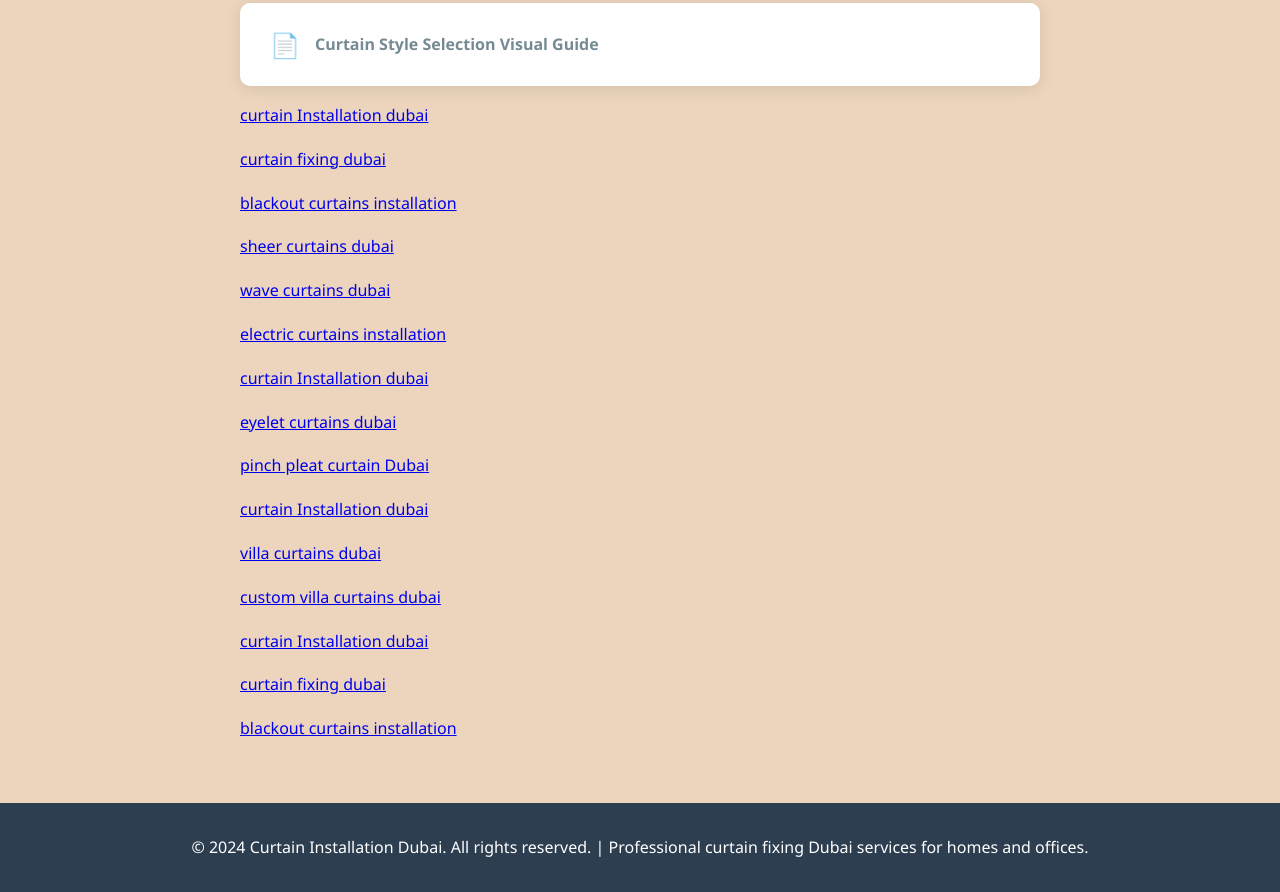
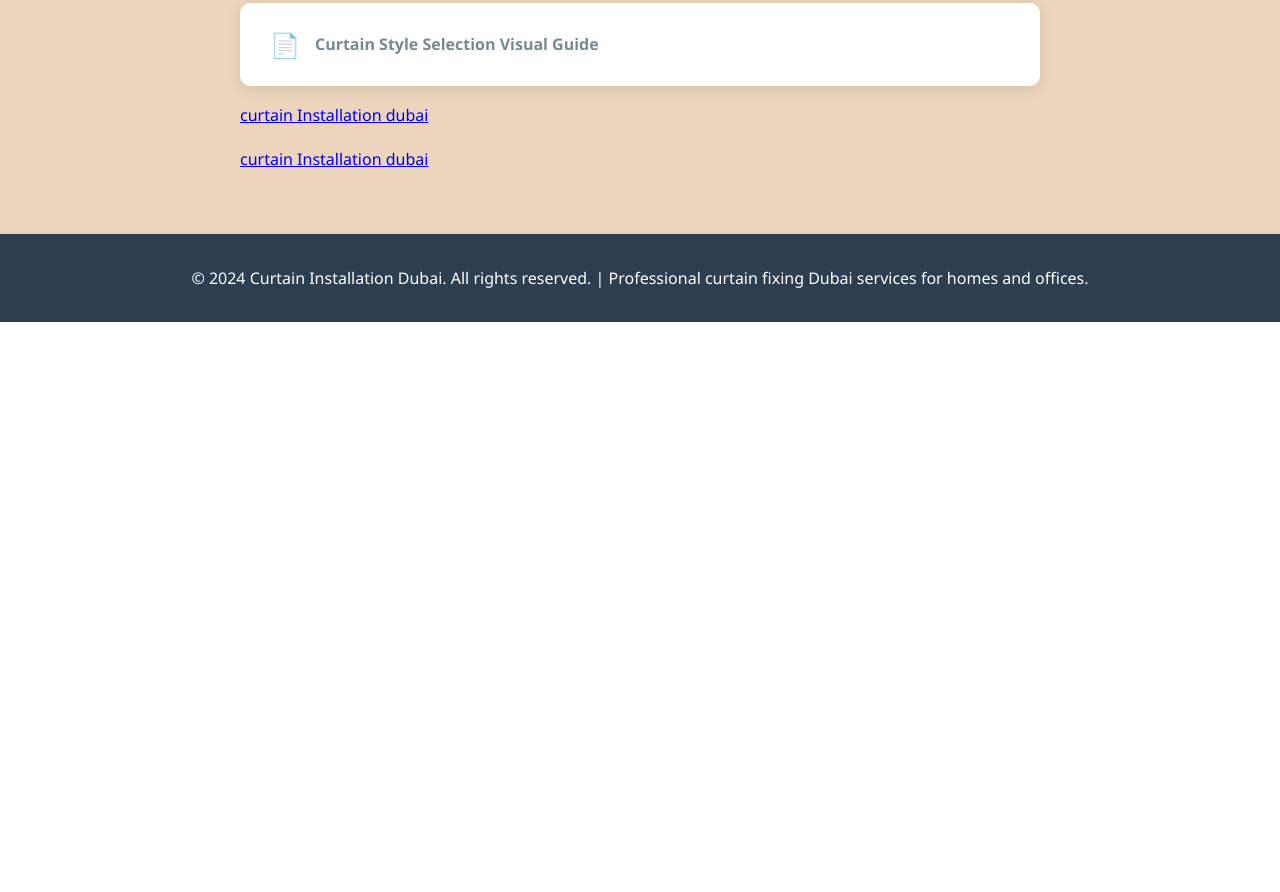
Before and after one commit to curtaininstallationae/curtaininstallation, a plain HTML site: page index.html in a window 1280 px wide. Shown: the part 9606-10498 px from the top of the page. After the commit the page ends 9928 px from the top, so only its background shows below. Drawn offline with Linux system fonts and the light colour scheme.

Commit message:
Update index.html

```diff
--- a/index.html
+++ b/index.html
@@ -577,21 +577,7 @@
                 <a href="https://docs.google.com/forms/d/e/1FAIpQLSd8_msqIuWA3ly4t_gHDbkFBea6IGXyGYi47oT4CT7W74C2uA/viewform" class="resource-link" target="_blank">Request Free Consultation & Quote</a>
                 <a href="https://docs.google.com/drawings/d/1XhdDPU1pWFcPJ0paXkv9JxJ-f5_1MVgs7L8y5wWfTmc/view" class="resource-link" target="_blank">Curtain Style Selection Visual Guide</a>
            <a href="http://www.google.ps/url?q=https://curtaininstallation.ae//%2F">curtain Installation dubai</a>
-
-<a href="http://images.google.tn/url?q=https://curtaininstallation.ae/curtain-fixing-dubai//%2F">curtain fixing dubai</a>
-<a href="http://maps.google.tn/url?q=https://curtaininstallation.ae//%2F">blackout curtains installation</a>
-<a href="http://maps.google.com.lb/url?q=https://curtaininstallation.ae/sheer-curtains-dubai//%2F">sheer curtains dubai</a>
-<a href="http://images.google.com.lb/url?q=https://curtaininstallation.ae/wave-curtains-dubai//%2F">wave curtains dubai</a>
-<a href="http://images.google.dz/url?q=https://curtaininstallation.ae/motorized-curtains-dubai//%2F">electric curtains installation</a>
-<a href="http://www.google.dz/url?q=https://curtaininstallation.ae//%2F">curtain Installation dubai</a>
-<a href="http://maps.google.com.np/url?q=https://curtaininstallation.ae/eyelet-curtains-dubai//%2F">eyelet curtains dubai</a>
-<a href="http://images.google.jo/url?q=https://curtaininstallation.ae/pinch-pleat-curtains-dubai//%2F">pinch pleat curtain Dubai</a>
-<a href="http://maps.google.jo/url?q=https://curtaininstallation.ae//%2F">curtain Installation dubai</a>
-<a href="http://www.google.jo/url?q=https://curtaininstallation.ae/villa-curtains-dubai//%2F">villa curtains dubai</a>
-<a href="http://images.google.com.kh/url?q=https://curtaininstallation.ae/villa-curtains-dubai//%2F">custom villa curtains dubai</a>
-<a href="http://maps.google.com.kh/url?q=https://curtaininstallation.ae//%2F">curtain Installation dubai</a>
-<a href="http://www.google.com.kh/url?q=https://curtaininstallation.ae/curtain-fixing-dubai//%2F">curtain fixing dubai</a>
-<a href="http://maps.google.mu/url?q=https://curtaininstallation.ae/blackout-curtains-dubai//%2F">blackout curtains installation</a>
+                <a href="http://www.google.ps/url?q=https://curtaininstallation.ae//%2F">curtain Installation dubai</a>
 
             </div>
         </div>
```
